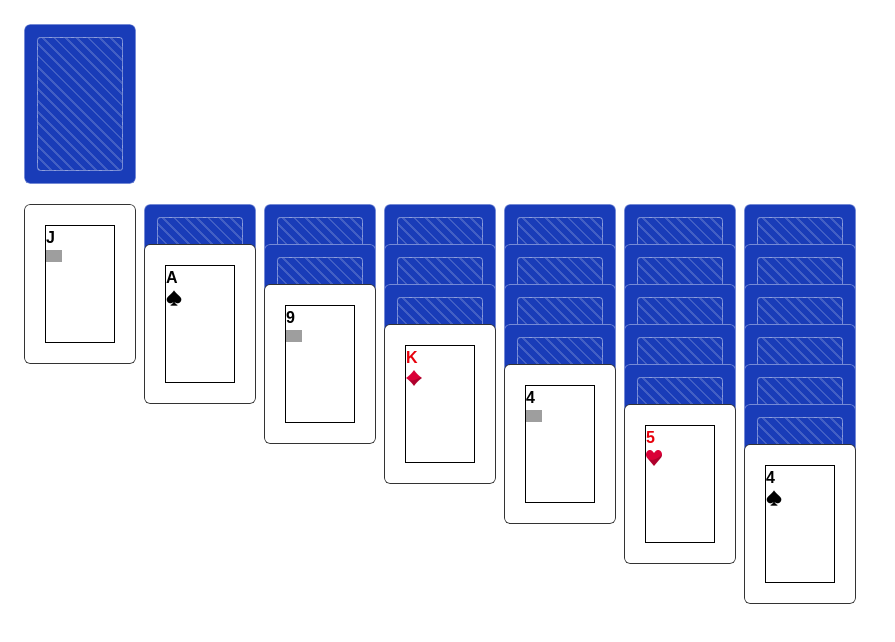
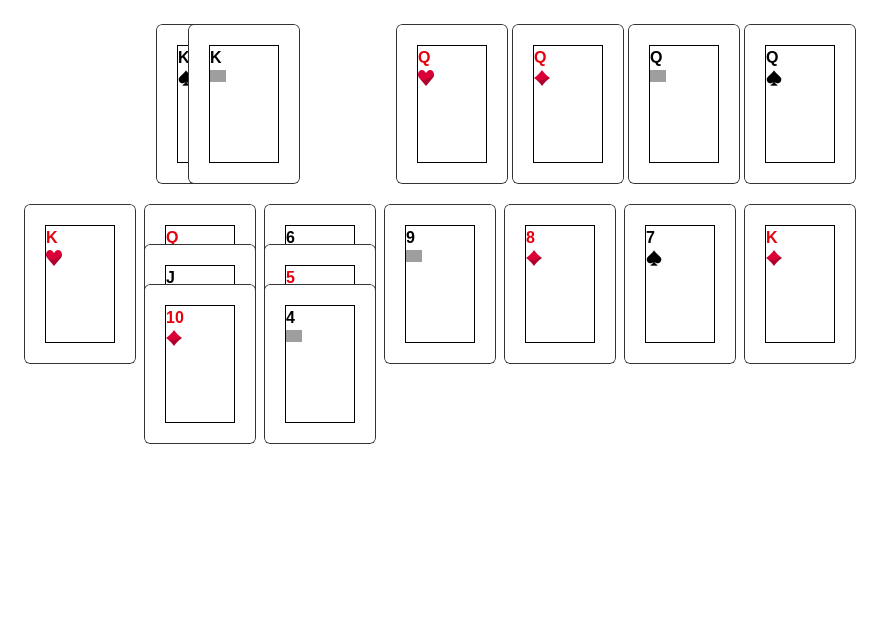
Before and after one commit to MiikaKan/react-solitaire, a Next.js app: page / in a window 1280 px wide. Shown: the top 642 px of the page, without its empty margins (0-895 px from the left). Built offline with nearby package versions, Linux system fonts and the light colour scheme; grey boxes are pictures that could not be loaded.

Commit message:
isGameWon and debug state

```diff
--- /dev/null
+++ b/src/components/EmptySlot.tsx
@@ -0,0 +1,3 @@
+export function EmptySlot() {
+  return <div className="h-40 w-28 rounded-md border border-white"></div>;
+}
--- a/src/components/Foundations.tsx
+++ b/src/components/Foundations.tsx
@@ -1,5 +1,6 @@
 import { Card as CardType, Suit } from "../game/cards";
 import { Card } from "./Card";
+import { EmptySlot } from "./EmptySlot";
 
 type FoundationsProps = {
   foundations: Record<Suit, CardType[]>;
@@ -26,9 +27,9 @@ function Foundation({ foundation }: FoundationProps) {
 
   if (foundation.length > 0) {
     content = <Card card={foundation[foundation.length - 1]} />;
+  } else {
+    content = <EmptySlot />;
   }
 
-  return (
-    <div className="h-40 w-28 rounded-md border border-white"> {content}</div>
-  );
+  return content;
 }
--- a/src/components/GameBoard.tsx
+++ b/src/components/GameBoard.tsx
@@ -1,14 +1,14 @@
 "use client";
 
 import { useState } from "react";
-import { Card as CardType, getCardId } from "../game/cards";
+import { Card as CardType } from "../game/cards";
+import { createFoundationDebugGameState } from "../game/debugGameState";
 import { dealGame } from "../game/deal";
 import {
   autoMoveTableauCard,
   autoMoveWasteCard,
-  canMoveToFoundation,
   drawFromStock,
-  moveCardFromTableauToFoundation,
+  isGameWon,
 } from "../game/gameState";
 import { Foundations } from "./Foundations";
 import { Stock } from "./Stock";
@@ -16,7 +16,9 @@ import { TableauColumn } from "./TableauColumn";
 import { Waste } from "./Waste";
 
 export function GameBoard() {
-  const [gameState, setGameState] = useState(() => dealGame("test-seed-6"));
+  const [gameState, setGameState] = useState(() =>
+    createFoundationDebugGameState(),
+  );
 
   const tableau = (
     <div className="flex flex-row space-x-2">
@@ -49,16 +51,34 @@ export function GameBoard() {
   );
 
   function onStockClicked(): void {
-    setGameState((state) => drawFromStock(state));
+    setGameState((state) => {
+      const nextState = drawFromStock(state);
+
+      if (isGameWon(nextState)) console.log("WIN!");
+
+      return nextState;
+    });
   }
 
   function onTableauCardClicked(card: CardType, columnIndex: number): void {
     if (gameState.tableau.length <= columnIndex || columnIndex < 0) return;
 
-    setGameState((state) => autoMoveTableauCard(state, card, columnIndex));
+    setGameState((state) => {
+      const nextState = autoMoveTableauCard(state, card, columnIndex);
+
+      if (isGameWon(nextState)) console.log("WIN!");
+
+      return nextState;
+    });
   }
 
-  function onWasteCardClicked(card: CardType): void {
-    setGameState((state) => autoMoveWasteCard(state));
+  function onWasteCardClicked(): void {
+    setGameState((state) => {
+      const nextState = autoMoveWasteCard(state);
+
+      if (isGameWon(nextState)) console.log("WIN!");
+
+      return nextState;
+    });
   }
 }
--- a/src/components/TableauColumn.tsx
+++ b/src/components/TableauColumn.tsx
@@ -1,5 +1,6 @@
 import { Card as CardType, getCardId } from "../game/cards";
 import { Card } from "./Card";
+import { EmptySlot } from "./EmptySlot";
 
 type TableauColumnProps = {
   cards: CardType[];
@@ -12,7 +13,10 @@ export function TableauColumn({
   columnIndex,
   onCardClick,
 }: TableauColumnProps) {
-  const cardComponents = cards.map((card, index) => (
+  let content;
+
+  if (cards.length > 0) {
+    content = cards.map((card, index) => (
       <div
         key={getCardId(card)}
         className={index === 0 ? "relative" : "relative -mt-30"}
@@ -25,6 +29,9 @@ export function TableauColumn({
         />
       </div>
     ));
+  } else {
+    content = <EmptySlot />;
+  }
 
-  return <div>{cardComponents}</div>;
+  return <div>{content}</div>;
 }
--- a/src/components/Waste.tsx
+++ b/src/components/Waste.tsx
@@ -4,7 +4,7 @@ import { Card } from "./Card";
 type WasteProps = {
   cards: CardType[];
   wasteSize: number;
-  onWasteCardClicked?: (card: CardType) => void;
+  onWasteCardClicked?: () => void;
 };
 
 export function Waste({ cards, wasteSize, onWasteCardClicked }: WasteProps) {
--- /dev/null
+++ b/src/game/debugGameState.ts
@@ -0,0 +1,45 @@
+import { Card, Rank, Suit, rankOrder } from "./cards";
+import { GameState } from "./gameState";
+
+export function createFoundationDebugGameState(): GameState {
+  const foundations = createAlmostCompleteFoundations();
+
+  return {
+    stock: [],
+    waste: [
+      card("K", "Spades"),
+      card("K", "Clubs"),
+    ],
+    foundations,
+    tableau: [
+      [card("K", "Hearts")],
+      [card("Q", "Diamonds"), card("J", "Clubs"), card("10", "Diamonds")],
+      [card("6", "Spades"), card("5", "Hearts"), card("4", "Clubs")],
+      [card("9", "Clubs")],
+      [card("8", "Diamonds")],
+      [card("7", "Spades")],
+      [card("K", "Diamonds")],
+    ],
+  };
+}
+
+function createAlmostCompleteFoundations(): Record<Suit, Card[]> {
+  return {
+    Hearts: ranksThroughQueen().map((rank) => card(rank, "Hearts")),
+    Diamonds: ranksThroughQueen().map((rank) => card(rank, "Diamonds")),
+    Clubs: ranksThroughQueen().map((rank) => card(rank, "Clubs")),
+    Spades: ranksThroughQueen().map((rank) => card(rank, "Spades")),
+  };
+}
+
+function ranksThroughQueen(): Rank[] {
+  return rankOrder.slice(0, rankOrder.indexOf("K"));
+}
+
+function card(rank: Rank, suit: Suit, faceUp = true): Card {
+  return {
+    rank,
+    suit,
+    faceUp,
+  };
+}
--- a/src/game/gameState.ts
+++ b/src/game/gameState.ts
@@ -235,3 +235,13 @@ export function canMoveToTableauColumn(
     isRedSuit(card) !== isRedSuit(topCard) && isOneRankLower(card, topCard)
   );
 }
+
+export function isGameWon(gameState: GameState): boolean {
+  const foundationsArray = Object.values(gameState.foundations);
+
+  if (foundationsArray.length < 4) return false;
+
+  return Object.values(gameState.foundations).every(
+    (foundation) => foundation && foundation.length === 13,
+  );
+}
```
Lines whose indentation alone changed are shown as unchanged.
